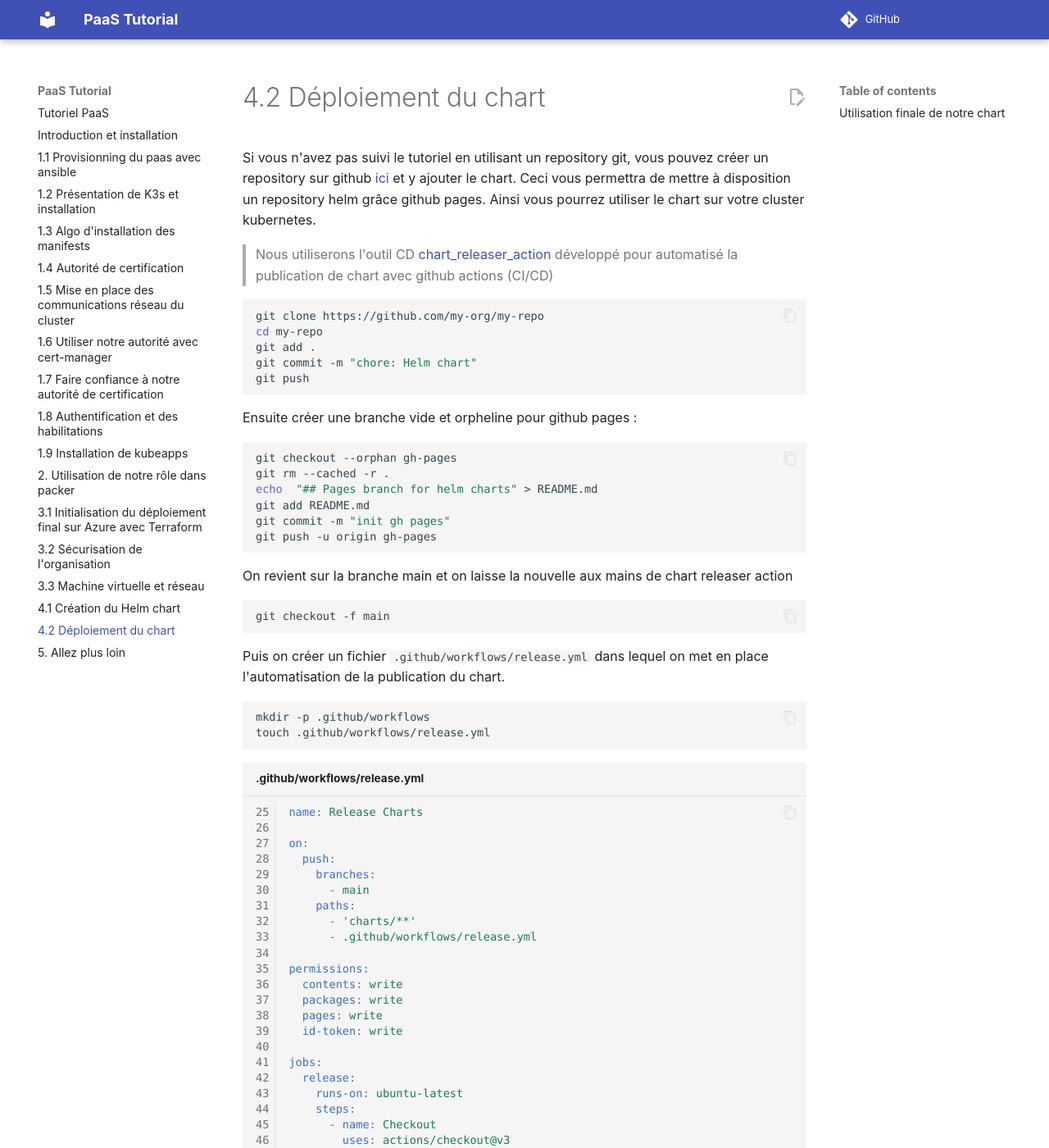
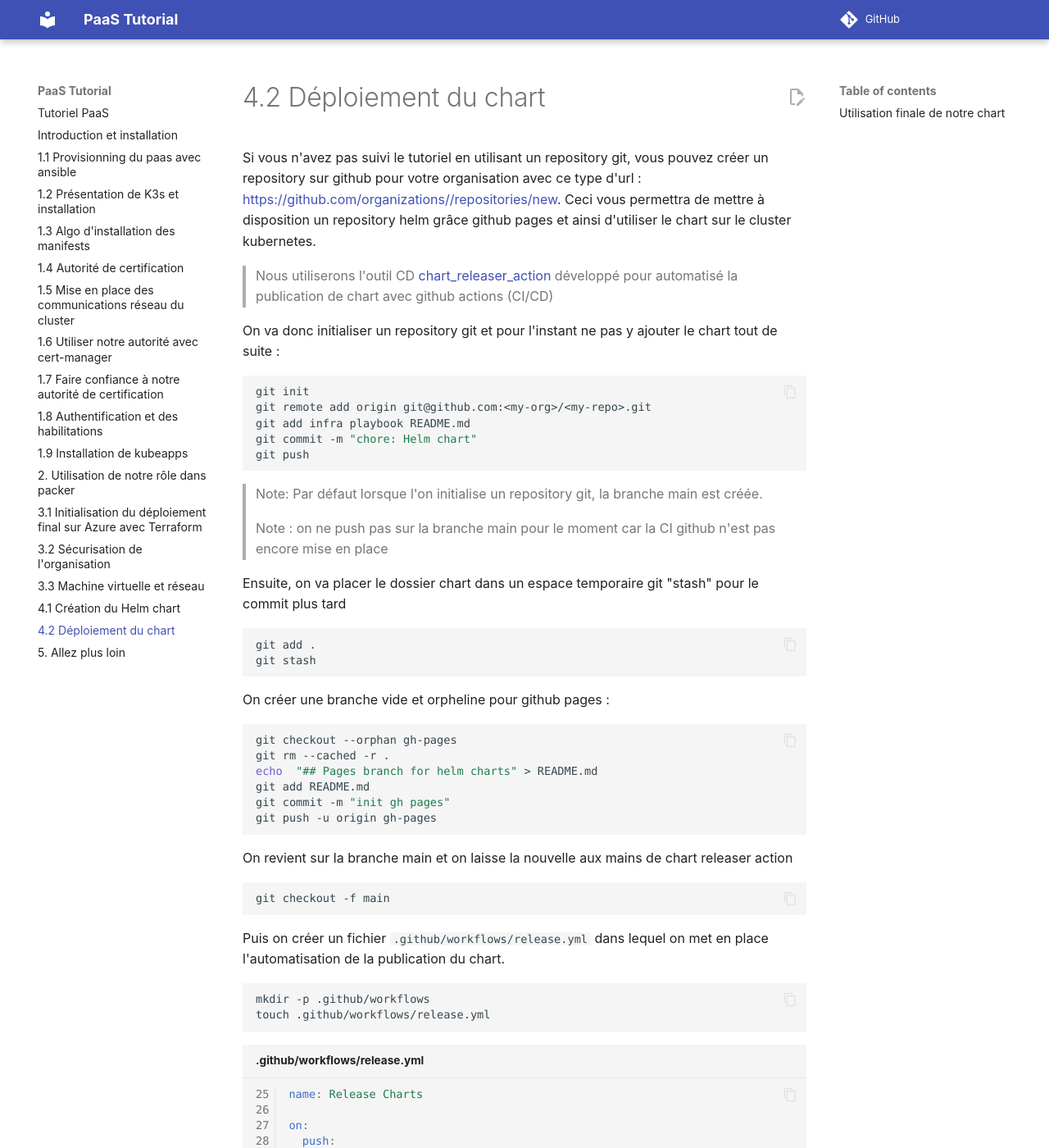
Before and after one commit to loic-roux-404/plateforme, an MkDocs documentation site: the page built from docs/4-2-helm-chart-deploy.md, in a window 1280 px wide and 1400 px high. Shown: the whole window at 82% size. Built offline with MkDocs 1.6.1 and Material for MkDocs 9.7.7, drawn with Linux system fonts in a browser that asks for light colours; comment, search, counter and statistics services are not loaded; some of the changed text lies outside the part shown.

Commit message:
fix helm

````diff
--- a/docs/4-2-helm-chart-deploy.md
+++ b/docs/4-2-helm-chart-deploy.md
@@ -1,18 +1,31 @@
 # 4.2 Déploiement du chart
 
-Si vous n'avez pas suivi le tutoriel en utilisant un repository git, vous pouvez créer un repository sur github [ici](https://github.com/new) et y ajouter le chart. Ceci vous permettra de mettre à disposition un repository helm grâce github pages. Ainsi vous pourrez utiliser le chart sur votre cluster kubernetes.
+Si vous n'avez pas suivi le tutoriel en utilisant un repository git, vous pouvez créer un repository sur github pour votre organisation avec ce type d'url : [https://github.com/organizations/<votre-org>/repositories/new](https://github.com/organizations/<votre-org>/repositories/new). Ceci vous permettra de mettre à disposition un repository helm grâce github pages et ainsi d'utiliser le chart sur le cluster kubernetes.
 
 > Nous utiliserons l'outil CD [chart_releaser_action](https://helm.sh/docs/howto/chart_releaser_action/) développé pour automatisé la publication de chart avec github actions (CI/CD)
 
+On va donc initialiser un repository git et pour l'instant ne pas y ajouter le chart tout de suite :
+
 ```bash
-git clone https://github.com/my-org/my-repo
-cd my-repo
-git add .
+git init
+git remote add origin git@github.com:<my-org>/<my-repo>.git
+git add infra playbook README.md
 git commit -m "chore: Helm chart"
 git push
 ```
 
-Ensuite créer une branche vide et orpheline pour github pages :
+> Note: Par défaut lorsque l'on initialise un repository git, la branche main est créée.
+
+> Note : on ne push pas sur la branche main pour le moment car la CI github n'est pas encore mise en place
+
+Ensuite, on va placer le dossier chart dans un espace temporaire git "stash" pour le commit plus tard
+
+```bash
+git add .
+git stash
+```
+
+On créer une branche vide et orpheline pour github pages :
 
 ```bash
 git checkout --orphan gh-pages
@@ -87,6 +100,16 @@ git commit -m "chore: chart releaser action"
 git push
 ```
 
+Enfin, on enlève le dossier `charts` du stash et on le commit :
+
+```bash
+git stash pop
+git add .
+git commit -m "chore: add chart"
+```
+
+L'objectif est de modifier les fichiers du chart pour que git détecte un changement et déclenche la CD github action.
+
 Notre chart va donc se déployer sur github pages et être disponible à l'adresse suivante : `https://my-org.github.io/my-repo`. N'hésitez pas à consulter l'avancement du job [ici](https://github.com/esgi-lyon/paas-tutorial/actions/runs/) et à suivre le déploiement sur [l'onglet deployments](https://github.com/esgi-lyon/paas-tutorial/deployments)
 
 Enfin vous pouvez ajouter le repo à helm pour tester que la publication a bien fonctionner :
````
Also changed, not shown: other parts of docs/4-2-helm-chart-deploy.md (+1 -1 lines), docs/3-3-terraform-azure-network-vm.md (+3 -0 lines), docs/4-1-helm-chart.md (+8 -8 lines), docs/5-allez-plus-loin.md (+5 -0 lines), 3 other files.
